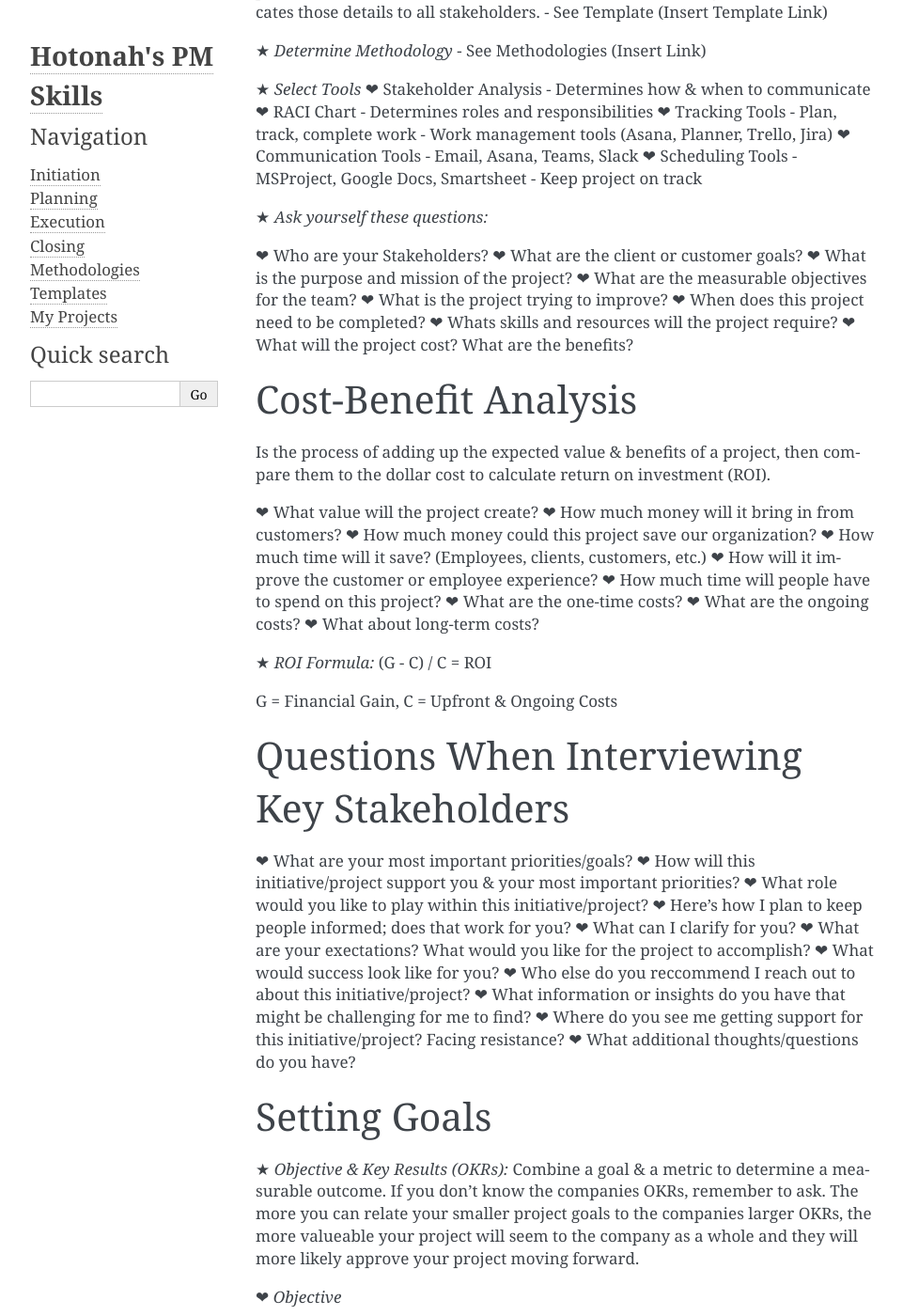
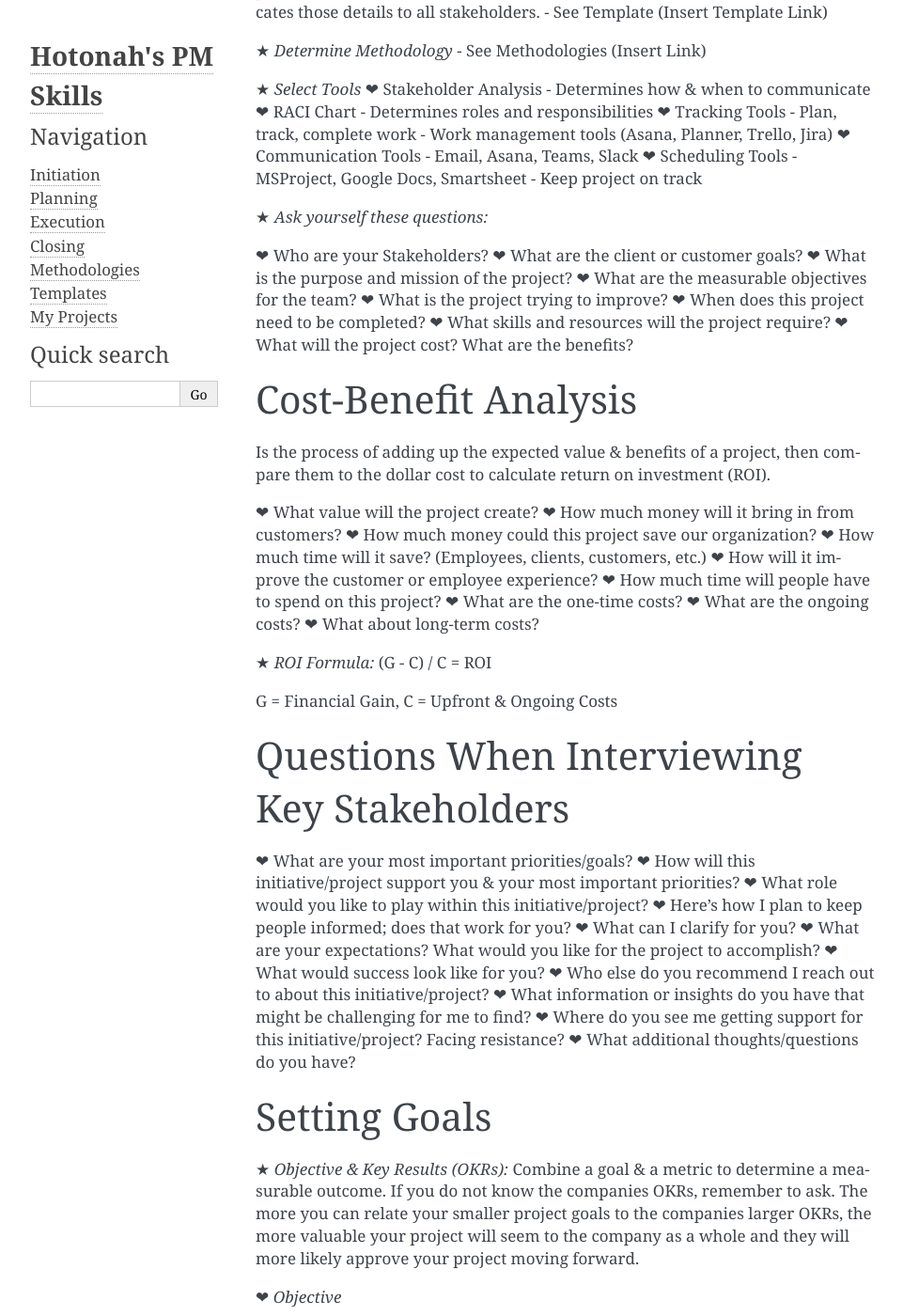
Before and after one commit to Hotonah/hotonah.github.io, a Sphinx documentation site: the page built from source/initiation.txt, in a window 1280 px wide and 1400 px high, scrolled down 615 px. Shown: the whole window at 94% size, without its empty margins (148-1109 px from the left). Built offline with Sphinx 7.4.7, drawn with Linux system fonts in a browser that asks for light colours; some of the changed lines change nothing that is shown; some of the changed text lies outside the part shown.

Commit message:
Update initiation.txt

```diff
--- a/source/initiation.txt
+++ b/source/initiation.txt
@@ -2,7 +2,7 @@
 =====================
 ★ `Organize Resources` - all the information available to you about the project - Determine stakeholders (anyone involved or impacted by the project) - Determine resources, budget, people, equipment/materials, software programs, vendors, physical space, or locations, & other project details. Anything considered needed to complete the project is a resource. Record all these details in your project proposal and get them approved.
 
-★ `Define Project Goals` - Critical tasks - Clarify the details of your project - What you're asked to do & what you're trying to accomplish.
+★ `Define Project Goals` - Critical tasks - Clarify the details of your project - What you are asked to do & what you're trying to accomplish.
 
 ★ `Scope` - This is the process to define work that needs to happen to complete the project - This is also the time to decide what is in scope & what is out of scope (what is not included in the project) - Set project boundaries.
 
@@ -29,7 +29,7 @@
 ❤ What are the measurable objectives for the team?
 ❤ What is the project trying to improve?
 ❤ When does this project need to be completed?
-❤ Whats skills and resources will the project require?
+❤ What skills and resources will the project require?
 ❤ What will the project cost? What are the benefits?
 
 Cost-Benefit Analysis
@@ -58,16 +58,16 @@
 ❤ What role would you like to play within this initiative/project?
 ❤ Here's how I plan to keep people informed; does that work for you?
 ❤ What can I clarify for you?
-❤ What are your exectations? What would you like for the project to accomplish?
+❤ What are your expectations? What would you like for the project to accomplish?
 ❤ What would success look like for you?
-❤ Who else do you reccommend I reach out to about this initiative/project?
+❤ Who else do you recommend I reach out to about this initiative/project?
 ❤ What information or insights do you have that might be challenging for me to find?
 ❤ Where do you see me getting support for this initiative/project? Facing resistance?
 ❤ What additional thoughts/questions do you have?
 
 Setting Goals
 ================
-★ `Objective & Key Results (OKRs):` Combine a goal & a metric to determine a measurable outcome. If you don't know the companies OKRs, remember to ask. The more you can relate your smaller project goals to the companies larger OKRs, the more valueable your project will seem to the company as a whole and they will more likely approve your project moving forward.
+★ `Objective & Key Results (OKRs):` Combine a goal & a metric to determine a measurable outcome. If you do not know the companies OKRs, remember to ask. The more you can relate your smaller project goals to the companies larger OKRs, the more valuable your project will seem to the company as a whole and they will more likely approve your project moving forward.
 
 ❤ `Objective`
 
@@ -82,9 +82,9 @@
 ★ `When setting Goals set SMART goals:`
 
 * Specific
-* Measureable - Identify a metic to determine a mesaureable outcome
+* Measurable - Identify a metric to determine a measurable outcome
 * Attainable - You want the goal to be challenging but not impossible to reach
-* Relevant - Relate goal to the companies larger objectives & key results (OKRs)
+* Relevant - Relate goal to the companies' larger objectives & key results (OKRs)
 * Time-bound - Set a clear deadline
 
 ❤ `SMART goal examples`
@@ -98,23 +98,23 @@
 2. List out: project roles, team size, necessary skills (can they be taught), availability, motivation, & communication styles
 3. List out skills needed: people skills, soft skills, patience, problem solving, leadership, motivated
 4. Determine the level of interest & influence for each stakeholder (Insert Link to stakeholder template)
-5. Assess stakeholders ability to participate & find ways to include them
-6. Prioratize stakeholders with a high level of interest & influence
+5. Assess stakeholders' ability to participate & find ways to include them
+6. Prioritize stakeholders with a high level of interest & influence
 
-★ Buid a RACI Chart (Insert Link to RACI Chart)
+★ Build a RACI Chart (Insert Link to RACI Chart)
 
 * Responsible - Who gets the work done
-* Accountible - Who makes sure the work is done
+* Accountable - Who makes sure the work is done
 * Consulted - Who gives input or feedback on work
 * Informed - Who needs to know the outcome
 
-* Project pponsor - Director of product or service
+* Project sponsor - Director of product or service
 * Team members - implementation team, designers, developers
 * Project manager
 * Users - employees, customers, clients
 
 (Include picture of a RACI Chart)
 
-❤  Use fun team building exercises early on to understand each other, trust each other, & find out what motivates them.
+❤ Use fun team building exercises early on to understand each other, trust each other, & find out what motivates them.
 
 (Include team building exercises ideas)
```
